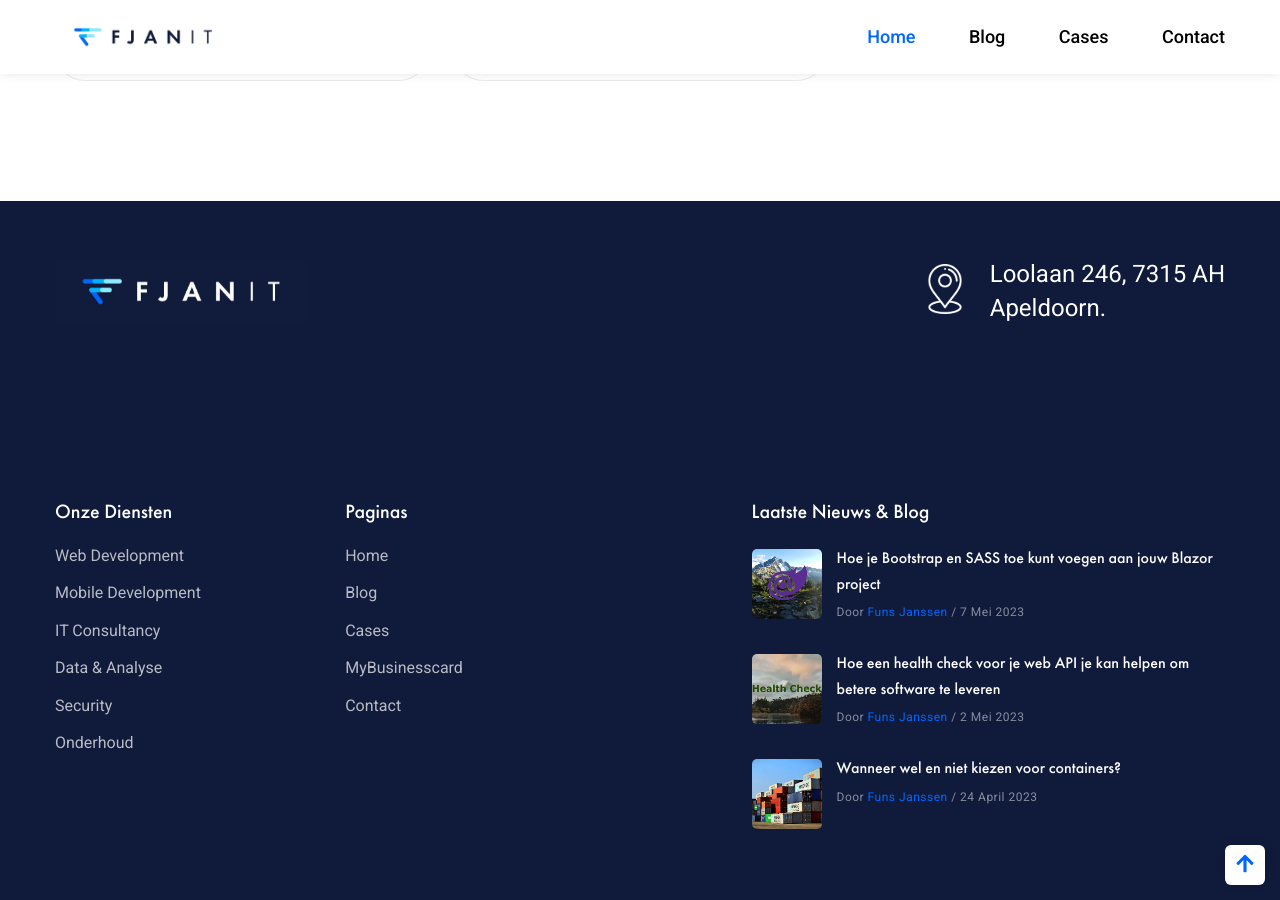
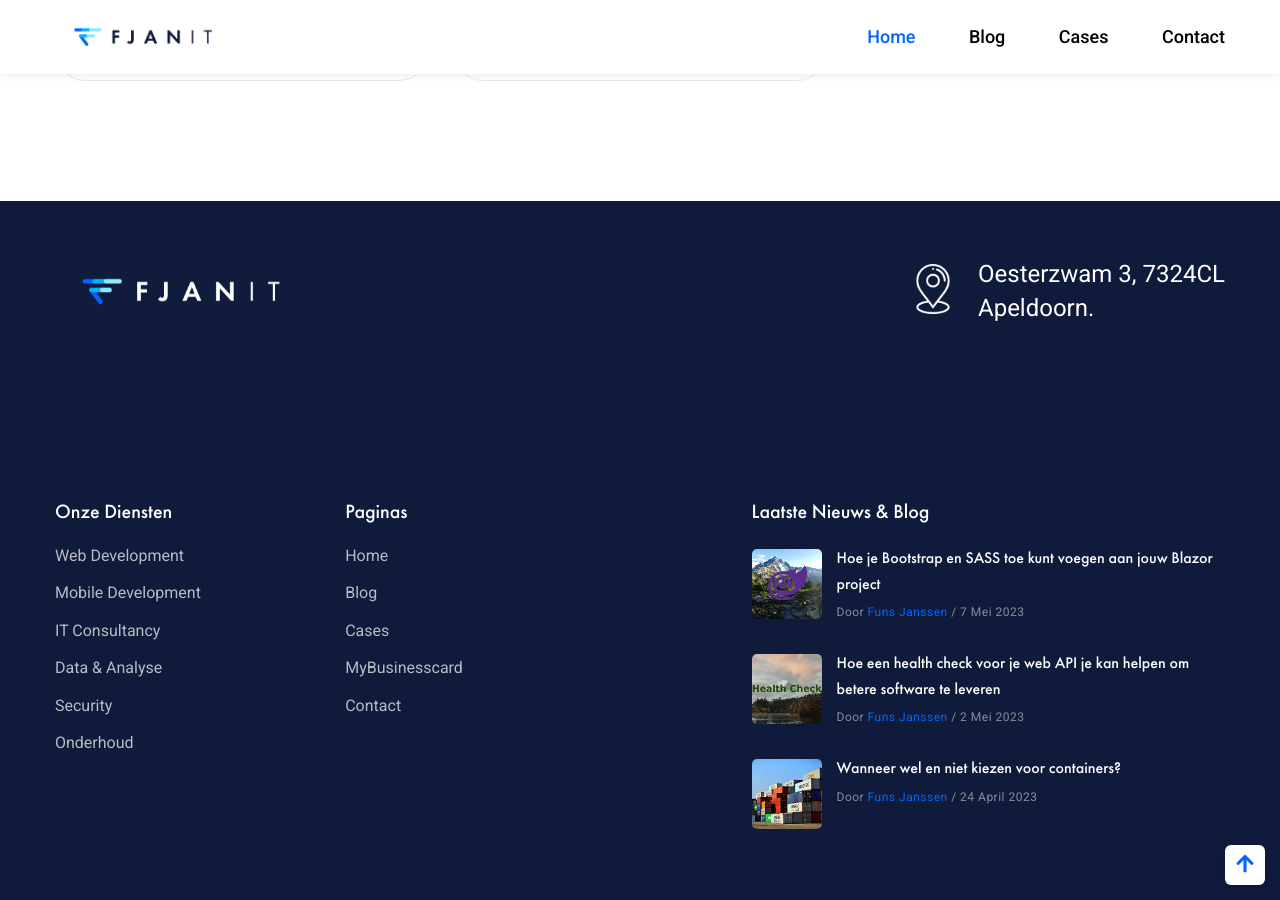
Before and after one commit to funselaar/funselaar.github.io, a Jekyll site: the page built from index.html, in a window 1280 px wide and 900 px high, scrolled down 5159 px. Built offline with Jekyll 4.4.1, drawn with Linux system fonts in a browser that asks for light colours; some web fonts are replaced.

Commit message:
Update footer.html

```diff
--- a/_includes/footer.html
+++ b/_includes/footer.html
@@ -8,7 +8,7 @@
             </div>
             <!-- Info Text -->
             <div class="cta-one_text">
-                Loolaan 246, 7315 AH<br> Apeldoorn.
+                Oesterzwam 3, 7324CL<br> Apeldoorn.
             </div>
         </div>
     </div>
```
